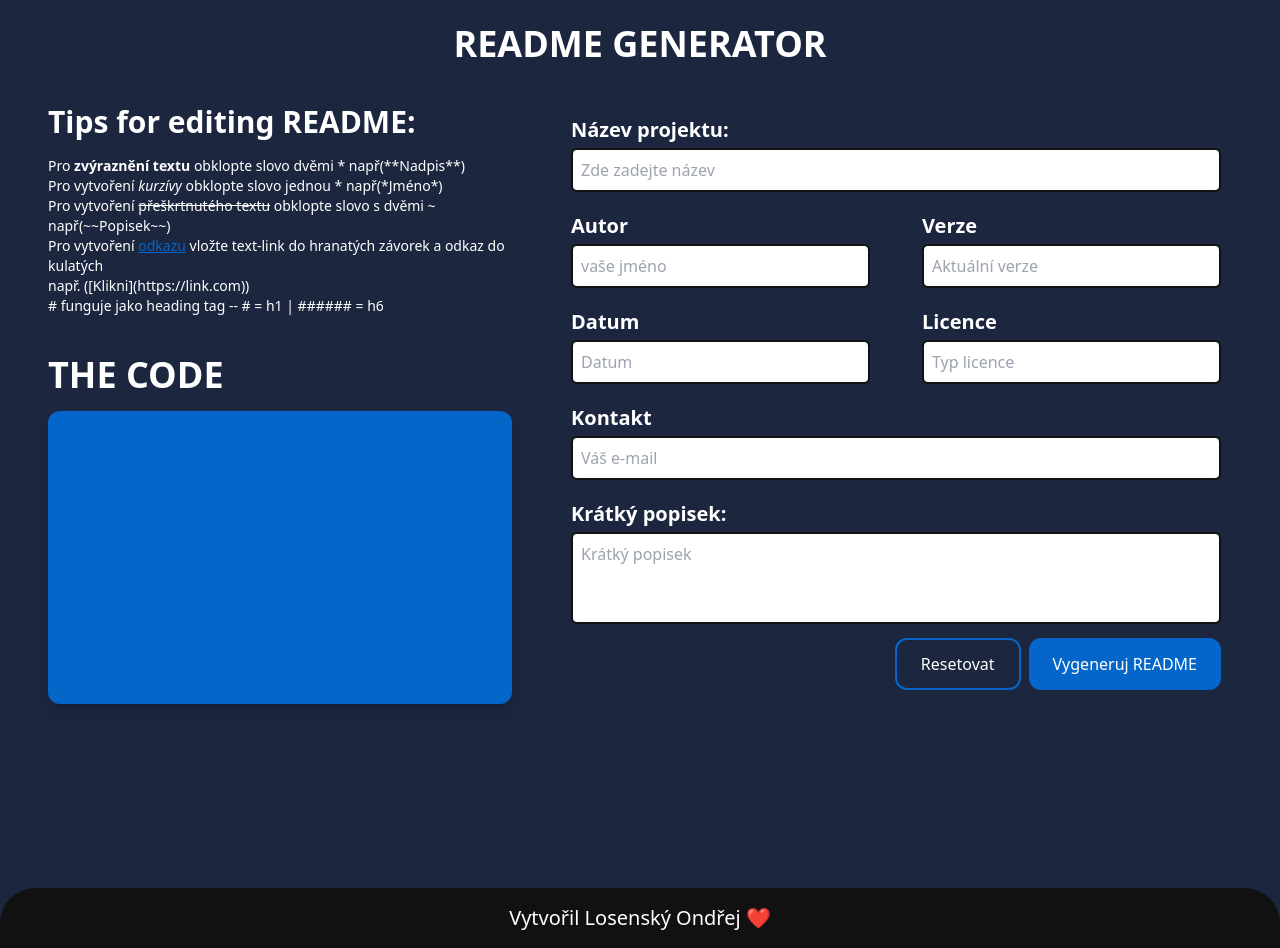
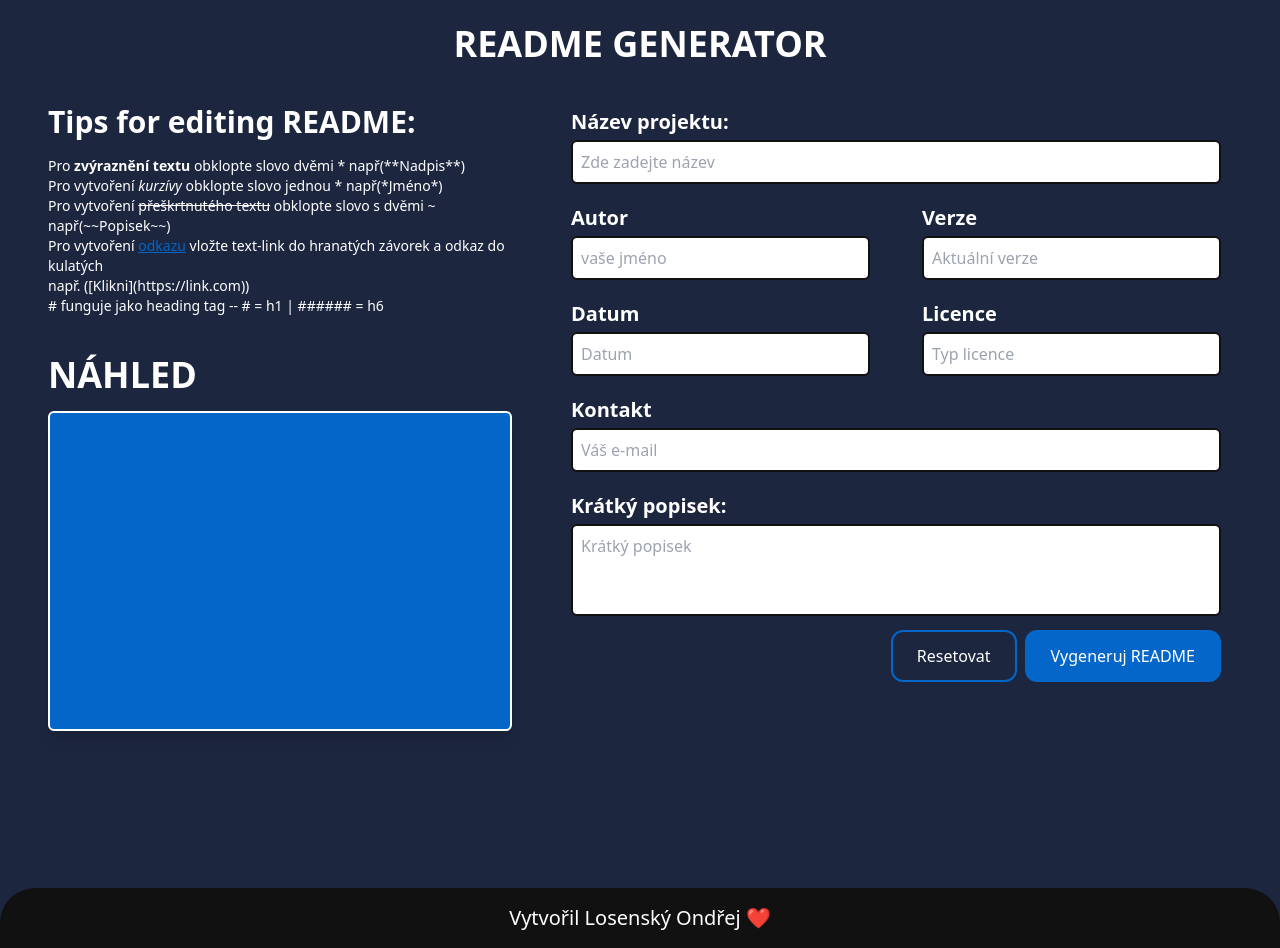
Before and after one commit to OndrejLosensky/generate-readme, a React (Create React App) app: page / in a window 1280 px wide. Built offline with nearby package versions, Linux system fonts and the light colour scheme; the HTML template or start-up script is replaced by a standard one.

Commit message:
drobné upravy

```diff
--- a/src/components/createReadme/CreateReadme.js
+++ b/src/components/createReadme/CreateReadme.js
@@ -58,10 +58,10 @@ function CreateReadme() {
             </div>
             <div className='h-2/3'>
               <p className='font-semibold text-whiteText text-left uppercase text-4xl '>
-                The code
+                náhled
               </p>
-              <div className='text-center justify-center mt-4 h-[55%] bg-buttonColor
-              rounded-xl shadow-lg'>
+              <div className='text-center justify-center mt-4 h-[60%] border-2 border-whiteText
+              rounded-md shadow-lg bg-buttonColor'>
               </div>
             </div>
           </div>
@@ -69,7 +69,7 @@ function CreateReadme() {
           {/* Pravá část*/}
           <div className='w-[60%] h-[80%] rounded-2xl'>
             <form className='flex flex-col items-center py-4'>
-              <div className='py-2'>
+              <div className='py-0'>
 
                 <Title text="Název projektu:"/>
                 <div className='w-[650px] rounded-md'>
@@ -149,11 +149,11 @@ function CreateReadme() {
               </div>
 
               {/* Tlačítko*/}
-              <div className='w-[650px] flex justify-end'>
+              <div className='w-[650px] flex justify-end pt-2'>
                 <button className='mx-2 text-whiteText px-6 py-3 border-2 border-buttonColor rounded-xl hover:bg-buttonHover duration-300'>
                   Resetovat
                 </button>
-                <button className=' text-whiteText px-6 py-3 bg-buttonColor rounded-xl hover:bg-buttonHover duration-300'
+                <button className='border-2 border-buttonColor text-whiteText px-6 py-3 bg-buttonColor rounded-xl hover:bg-buttonHover duration-300'
                  type="button" onClick={generateReadme}>
                   Vygeneruj README
                 </button>
```
